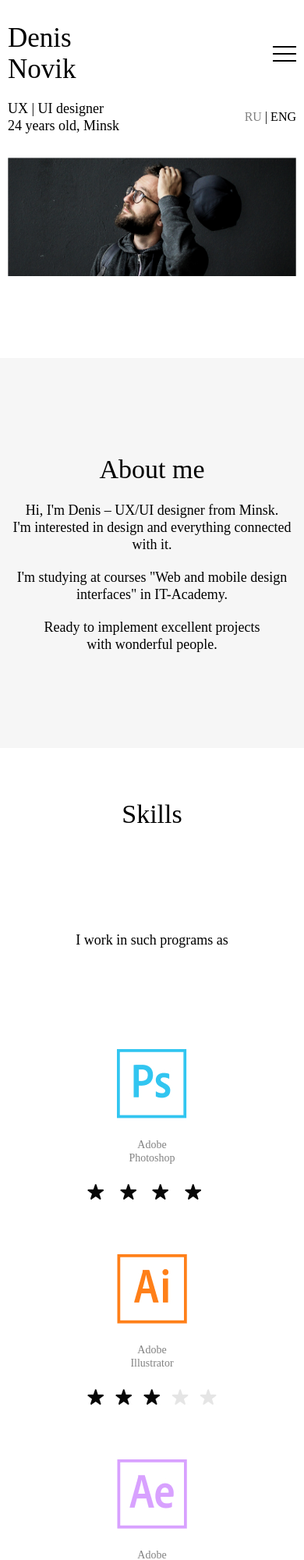
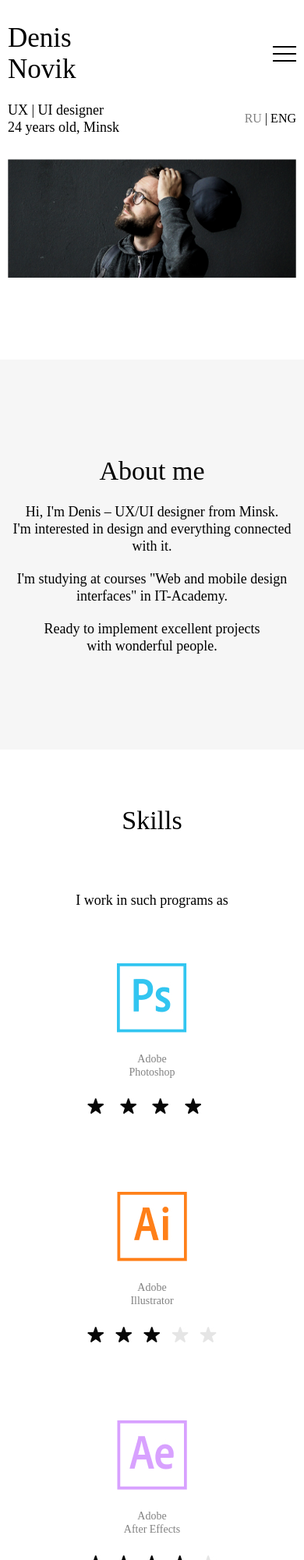
Before and after one commit to maks141/maks141.github.io, a plain HTML site: page photo/index.html in a window 390 px wide. Shown: the top 2000 px of the page at 78% size. Drawn offline with Linux system fonts and the light colour scheme; a web font is replaced by a local one.

Commit message:
Initial commit_3

```diff
--- a/photo/style.css
+++ b/photo/style.css
@@ -211,7 +211,7 @@ html, body {
     }
 
     .menu {
-        padding-top: 100px;
+        padding-top: 50%;
         display: block;
         position: fixed;
         top: -100%;
@@ -243,6 +243,7 @@ html, body {
 
     .menu__item a {
         color: black;
+        font-size: 20px;
     }
 
     /* Инфо */
@@ -256,7 +257,7 @@ html, body {
 
 /* Инфо */
 .info_wrap {
-    padding-top: 128px;
+    padding-top: 130px;
     padding-bottom: 105px;
 }
 
@@ -373,7 +374,8 @@ html, body {
 
 @media (max-width:768px) {
     .skills_wrap {
-        height: 1500px;
+        height: 100%;
+        padding-top: 70px;
     }
 
     .skills__programs {
@@ -384,6 +386,11 @@ html, body {
     }
 
     .skills__item {
+        padding-bottom: 100px;
+    }
+
+    .skills__subtitle {
+        padding-top: 70px;
         padding-bottom: 70px;
     }
 }
```
Also changed, not shown: photo/index.html (+0 -3 lines).
